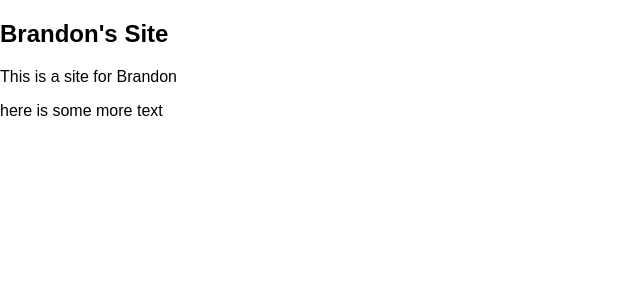
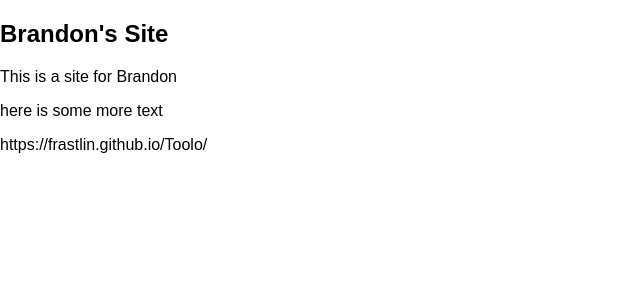
Before and after one commit to frastlin/OcadFiles, a React (Create React App) app: page / in a window 1280 px wide. Shown: the top 300 px of the page, without its empty margins (0-640 px from the left). Built offline with nearby package versions, Linux system fonts and the light colour scheme.

Commit message:
added some changed

```diff
--- a/src/App.js
+++ b/src/App.js
@@ -7,6 +7,9 @@ class App extends Component {
 	<h2>Brandon's Site</h2>
 	<p>This is a site for Brandon</p>
 <p>here is some more text</p>
+<p>
+https://frastlin.github.io/Toolo/
+</p>
       </div>
     );
   }
```
